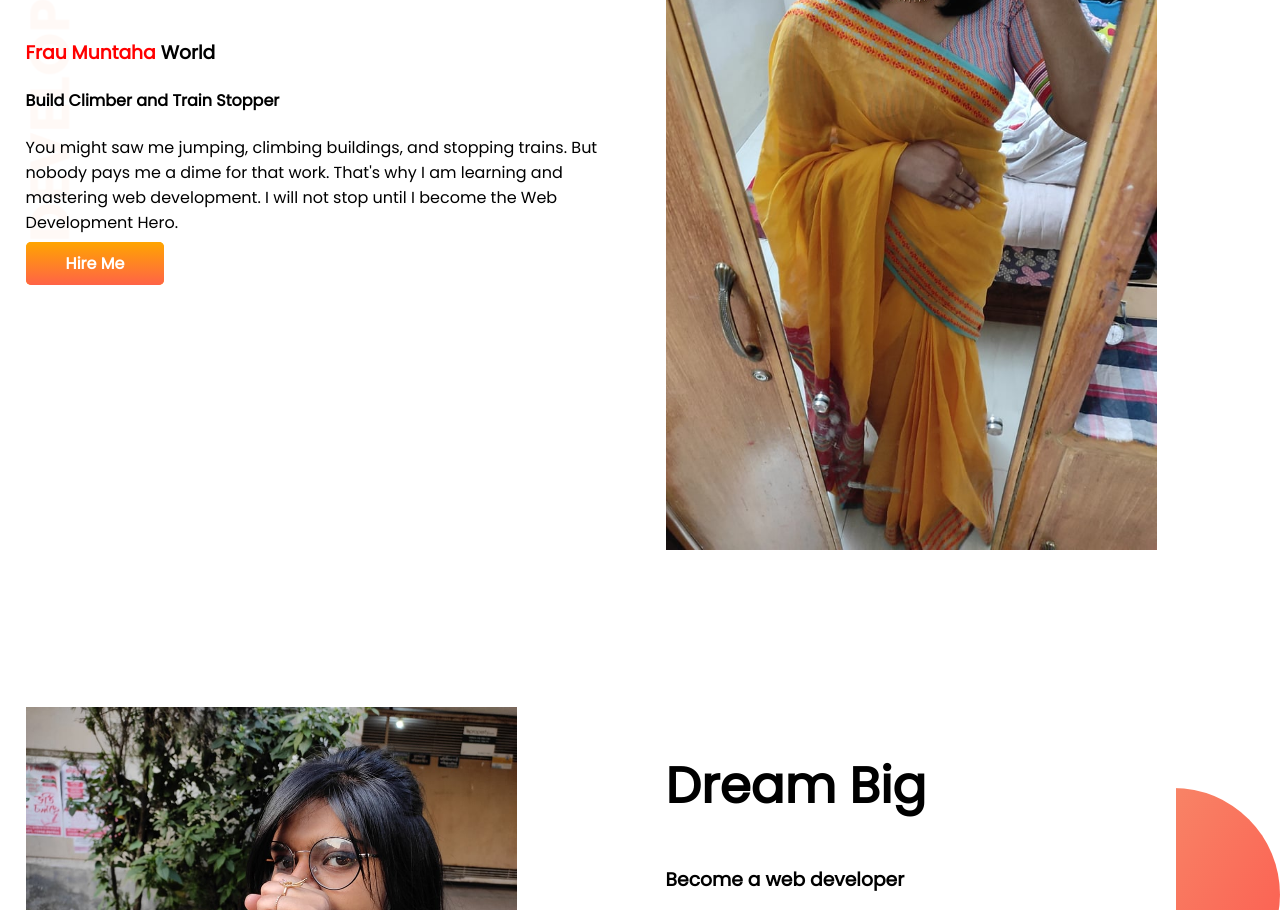
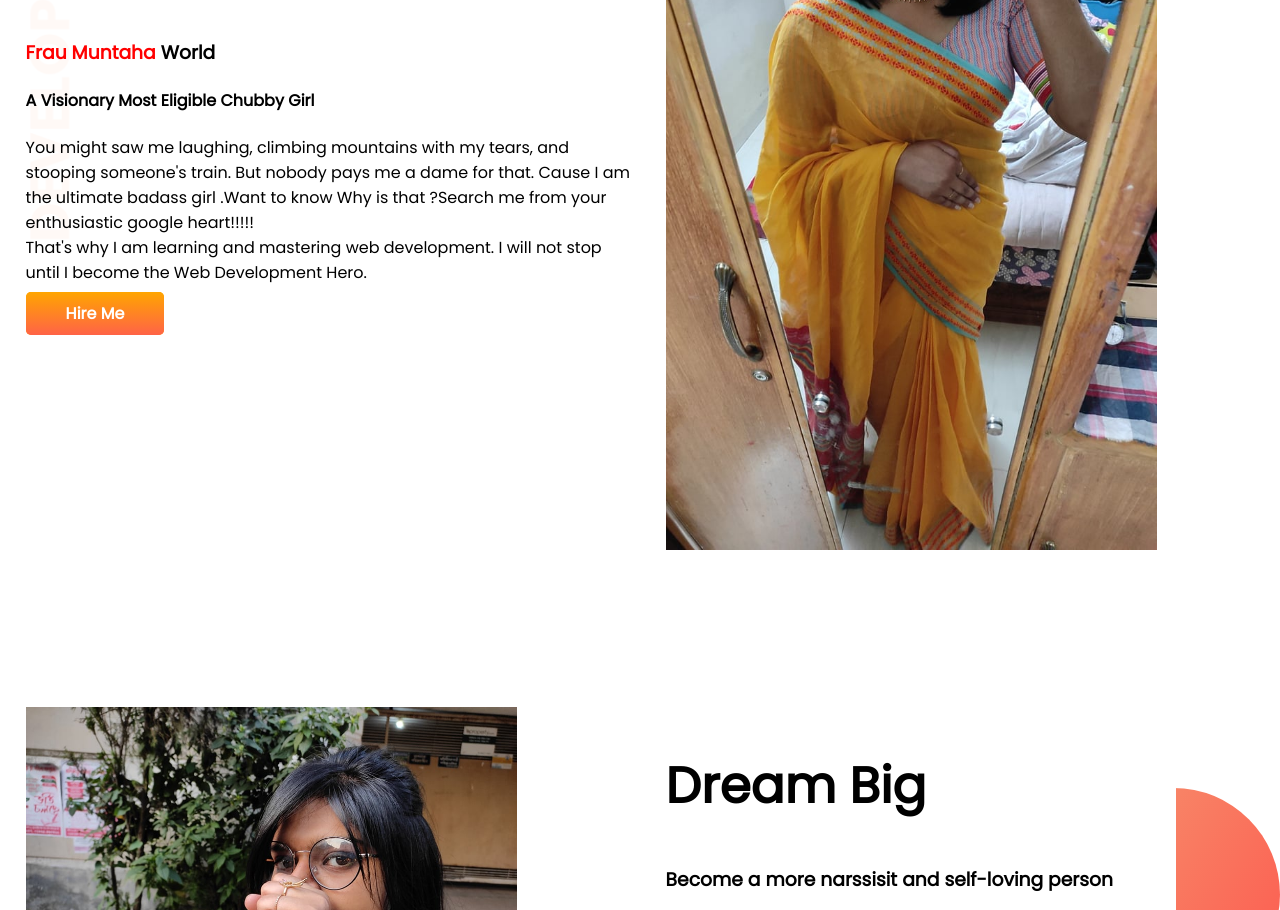
Before and after one commit to Mahtasim-Sami/muntaha-portfolio, a plain HTML site: page index.html in a window 1280 px wide. Shown: the part 120-1030 px from the top of the page. Drawn offline with Linux system fonts and the light colour scheme.

```diff
--- a/index.html
+++ b/index.html
@@ -17,9 +17,11 @@
         <div class="half-width">
             <h1>Welcome To</h1>
             <h3> <span class="red-color">Frau Muntaha</span> World</h3>
-            <h4>Build Climber and Train Stopper</h4>
-            <p>You might saw me jumping, climbing buildings, and stopping trains. But nobody pays me a dime for that
-                work.
+            <h4>A Visionary Most Eligible Chubby Girl </h4>
+            <p>You might saw me laughing, climbing mountains with my tears, and stooping someone's train. But nobody
+                pays me a dame for that. Cause I am the ultimate badass girl .Want to know Why is that ?Search me from
+                your enthusiastic google heart!!!!!
+                <br>
                 That's why I am learning and mastering web development. I will not stop until I become the Web
                 Development
                 Hero.
@@ -38,7 +40,7 @@
         </div>
         <div class="half-width">
             <h1>Dream Big</h1>
-            <h3>Become a web developer</h3>
+            <h3>Become a more narssisit and self-loving person </h3>
             <p>I already learned the basic HTML and CSS. I can build any simple website. I can even teach my grandma how
                 to make simple website. My goal is to build 3 websites and learn advanced topics</p>
             <a class="link-button" target="_blank"
```
